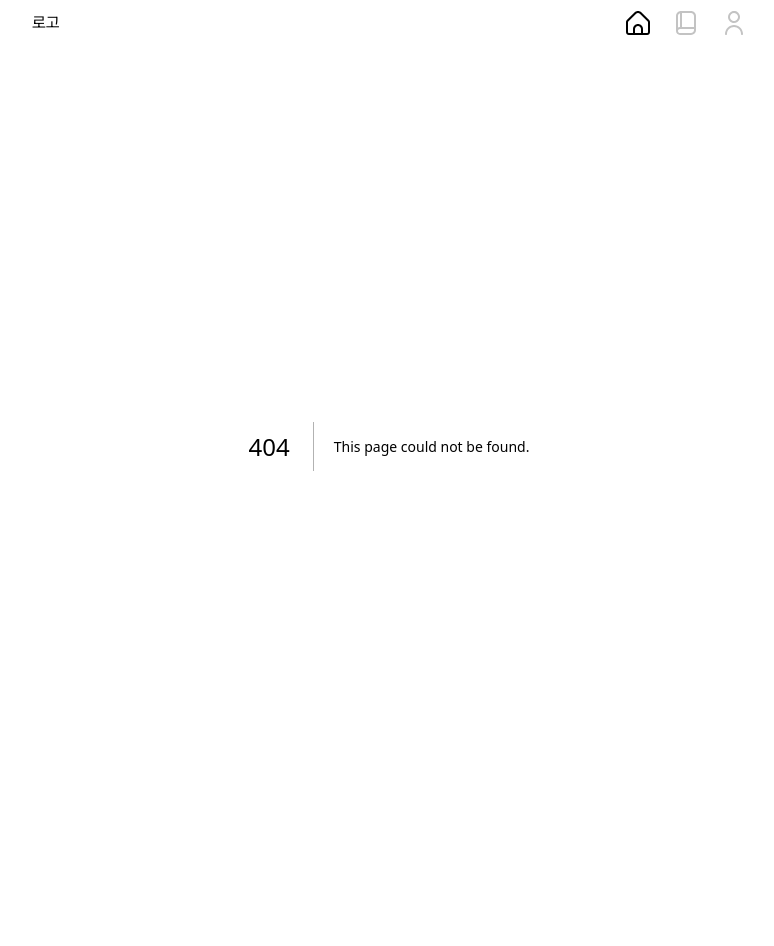
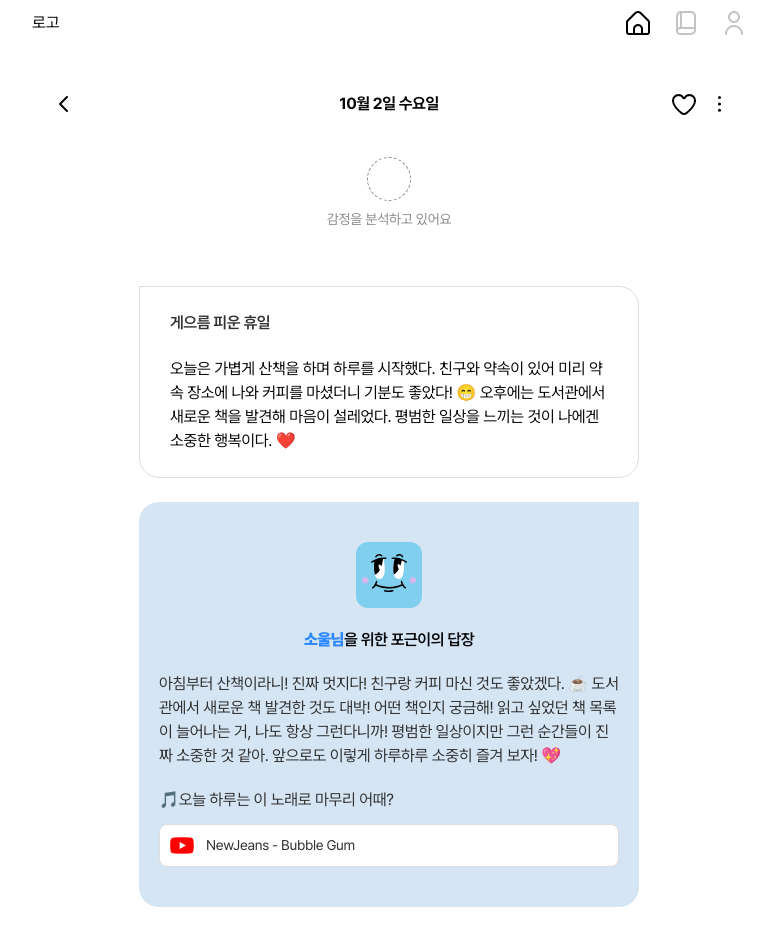
Before and after one commit to sangkukbae/potenday409, a Next.js app in the folder apps/frontend/: page /diary/1 in a window 1280 px wide. Before the commit this address had no page. Shown: the top 946 px of the page, without its empty margins (251-1025 px from the left). Before the commit the page ends 846 px from the top, so only its background shows below. Built offline with nearby package versions, Linux system fonts and the light colour scheme.

Commit message:
feat: add diary detail components including FriendsReply, MyDiary, and MyEmotion; update DiaryDetailPage to incorporate new components

```diff
--- /dev/null
+++ b/apps/frontend/src/app/(root)/_component/diary-detail/friends-reply.tsx
@@ -0,0 +1,49 @@
+import { Icons } from "@/components/ui/icons"
+import Image from "next/image"
+
+export const FriendsReply = () => {
+  const isLoading = false
+  return <>{isLoading ? <ReplyLoading /> : <Reply />}</>
+}
+
+const Reply = () => {
+  return (
+    <div className="w-full max-w-[500px] h-auto rounded-tl-[20px] rounded-bl-[20px] rounded-br-[20px] bg-[#D5E5F4] flex flex-col justify-center items-center px-5 py-10">
+      <Icons.cozyS className="size-[66px] mb-5" />
+      <h2 className="mb-5 font-semibold tracking-[-0.03em]">
+        <strong className="text-[#2D88FF] ">소울님</strong>을 위한 포근이의 답장
+      </h2>
+      <p className="leaing-[180%] tracking-[-0.02em] text-[#333333] mb-5">
+        아침부터 산책이라니! 진짜 멋지다! 친구랑 커피 마신 것도 좋았겠다. ☕️
+        도서관에서 새로운 책 발견한 것도 대박! 어떤 책인지 궁금해! 읽고 싶었던
+        책 목록이 늘어나는 거, 나도 항상 그런다니까! 평범한 일상이지만 그런
+        순간들이 진짜 소중한 것 같아. 앞으로도 이렇게 하루하루 소중히 즐겨 보자!
+        💖
+      </p>
+
+      <p className="text-left w-full leaing-[180%] tracking-[-0.02em] text-[#333333] mb-3">
+        🎵오늘 하루는 이 노래로 마무리 어때?
+      </p>
+
+      <div className="w-full p-[10px] rounded-[8px] bg-white border border-[#dddddd] flex items-center gap-x-3 ">
+        <Image src="/images/youtube.png" width={24} height={16} alt="youtube" />
+        <span className="text-sm leading-[150%] tracking-[-0.02em] text-[#333333]">
+          NewJeans - Bubble Gum
+        </span>
+      </div>
+    </div>
+  )
+}
+
+const ReplyLoading = () => {
+  return (
+    <div className="min-w-[320px] w-full h-[202px] rounded-tl-[20px] rounded-bl-[20px] rounded-br-[20px] bg-[#f4f4f4] flex flex-col justify-center items-center">
+      <Icons.cozyS className="size-[66px] mb-5" />
+      <p className="text-sm text-center font-medium tracking-[-0.02em] text-[#333333]">
+        포근이가 정성껏 답장을 쓰고 있어요
+        <br />
+        잠시만 기다려주세요
+      </p>
+    </div>
+  )
+}
--- /dev/null
+++ b/apps/frontend/src/app/(root)/_component/diary-detail/my-diary.tsx
@@ -0,0 +1,15 @@
+export const MyDiary = () => {
+  return (
+    <div className="w-full max-w-[500px] p-5 md:px-[30px] md:py-6 border rounded-tr-[20px] rounded-bl-[20px] rounded-br-[20px] border-[#dddddd] mb-6">
+      <h2 className="font-semibold tracking-[-0.03em] text-[#333333] mb-[22px]">
+        게으름 피운 휴일
+      </h2>
+      <p className="leading-[150%] tracking-[-0.02em]">
+        오늘은 가볍게 산책을 하며 하루를 시작했다. 친구와 약속이 있어 미리 약속
+        장소에 나와 커피를 마셨더니 기분도 좋았다! 😁 오후에는 도서관에서 새로운
+        책을 발견해 마음이 설레었다. 평범한 일상을 느끼는 것이 나에겐 소중한
+        행복이다. ❤️‍️
+      </p>
+    </div>
+  )
+}
--- /dev/null
+++ b/apps/frontend/src/app/(root)/_component/diary-detail/my-emotion.tsx
@@ -0,0 +1,10 @@
+export const MyEmotion = () => {
+  return (
+    <div className="pt-[30px] pb-[57px] flex flex-col gap-y-2 items-center">
+      <div className="size-[44px] rounded-full border border-dashed border-[#878787]"></div>
+      <p className="text-sm tracking-[-0.02em] text-[#8D8D8D]">
+        감정을 분석하고 있어요
+      </p>
+    </div>
+  )
+}
--- /dev/null
+++ b/apps/frontend/src/app/(root)/diary/[id]/page.tsx
@@ -0,0 +1,15 @@
+import { AppHeader } from "@/components/app-header"
+import { FriendsReply } from "../../_component/diary-detail/friends-reply"
+import { MyDiary } from "../../_component/diary-detail/my-diary"
+import { MyEmotion } from "../../_component/diary-detail/my-emotion"
+
+export default function DiaryDetailPage() {
+  return (
+    <div className="flex flex-col items-center px-5 mb-[60px]">
+      <AppHeader />
+      <MyEmotion />
+      <MyDiary />
+      <FriendsReply />
+    </div>
+  )
+}
```
